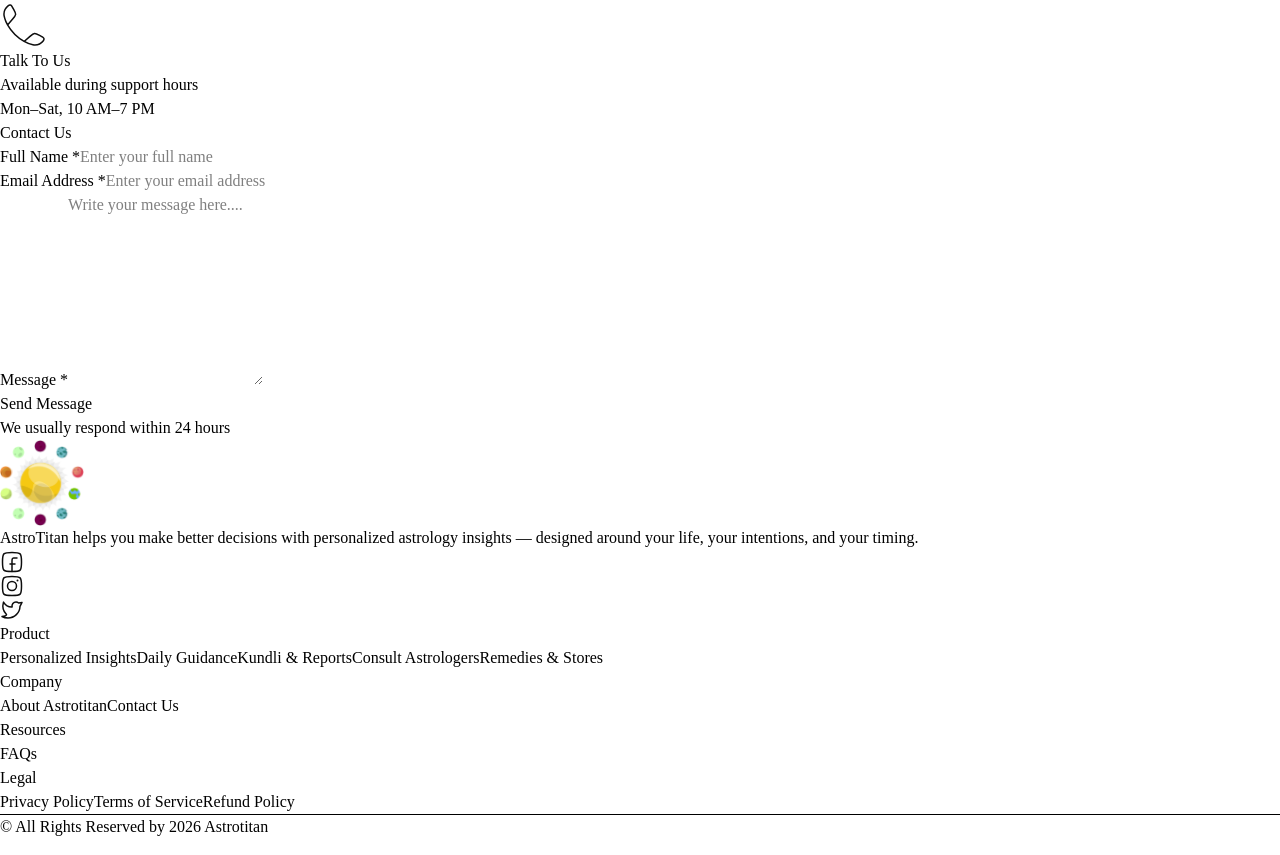
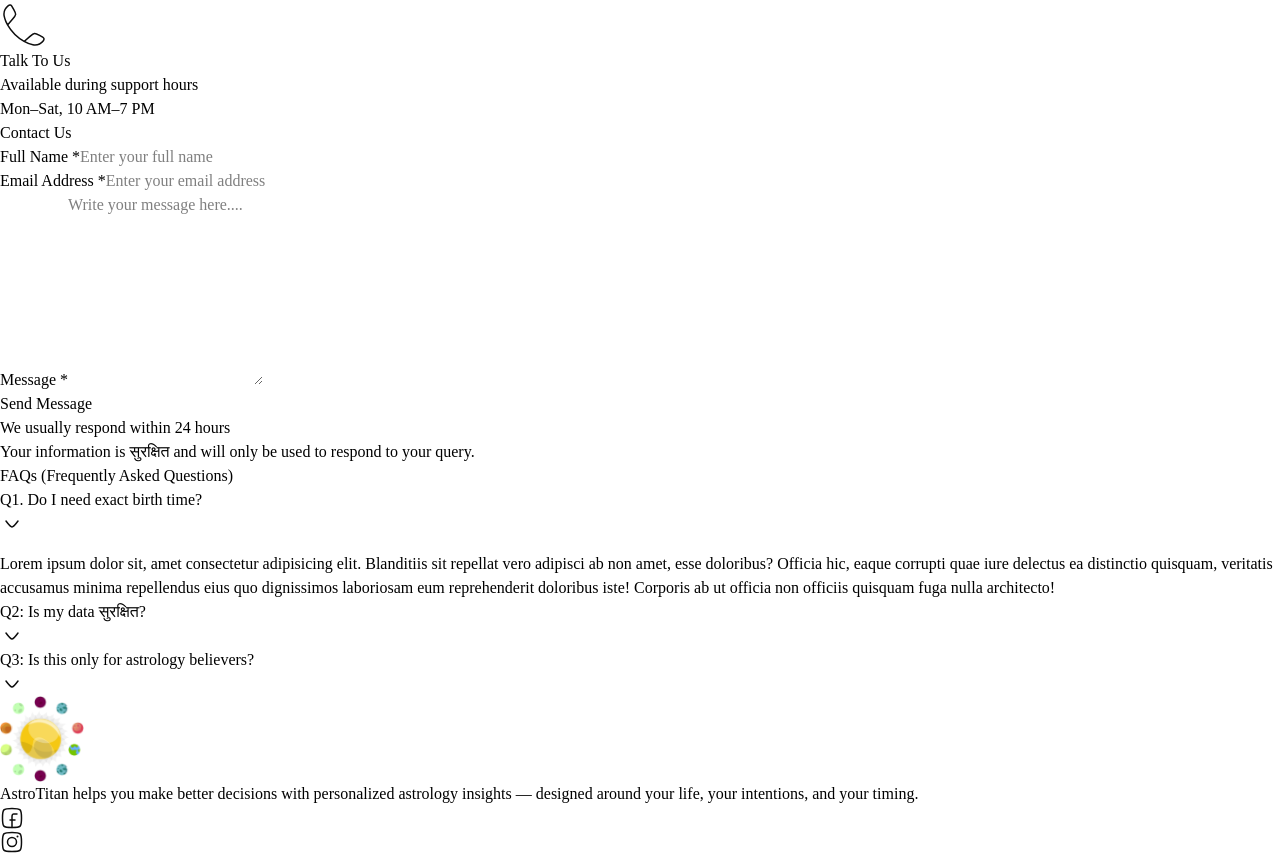
Before and after one commit to neon-lab-dev/Astrotitan-Web-Client, a React (Vite) app: page /contact-us in a window 1280 px wide. Shown: the part 490-1345 px from the top of the page. Built offline with nearby package versions, Linux system fonts and the light colour scheme.

Commit message:
Complteted contact us page

```diff
--- a/src/pages/ContactUs/ContactUs.tsx
+++ b/src/pages/ContactUs/ContactUs.tsx
@@ -1,15 +1,22 @@
 import ContactDetails from "../../components/ContactUsPage/ContactDetails/ContactDetails";
 import ContactUsForm from "../../components/ContactUsPage/ContactUsForm/ContactUsForm";
 import ContactUsHero from "../../components/ContactUsPage/ContactUsHero/ContactUsHero";
+import FAQ from "../../components/Shared/FAQ/FAQ";
 
 const ContactUs = () => {
-    return (
-        <div>
-            <ContactUsHero/>
-            <ContactDetails/>
-            <ContactUsForm/>
-        </div>
-    );
+  return (
+    <div>
+      <ContactUsHero />
+      <ContactDetails />
+      <ContactUsForm />
+      <div className="py-14 md:py-28 xl:py-26">
+        <h2 className="heading">
+          Your information is सुरक्षित and will only be used to respond to your query.
+        </h2>
+      </div>
+      <FAQ/>
+    </div>
+  );
 };
 
 export default ContactUs;
```
